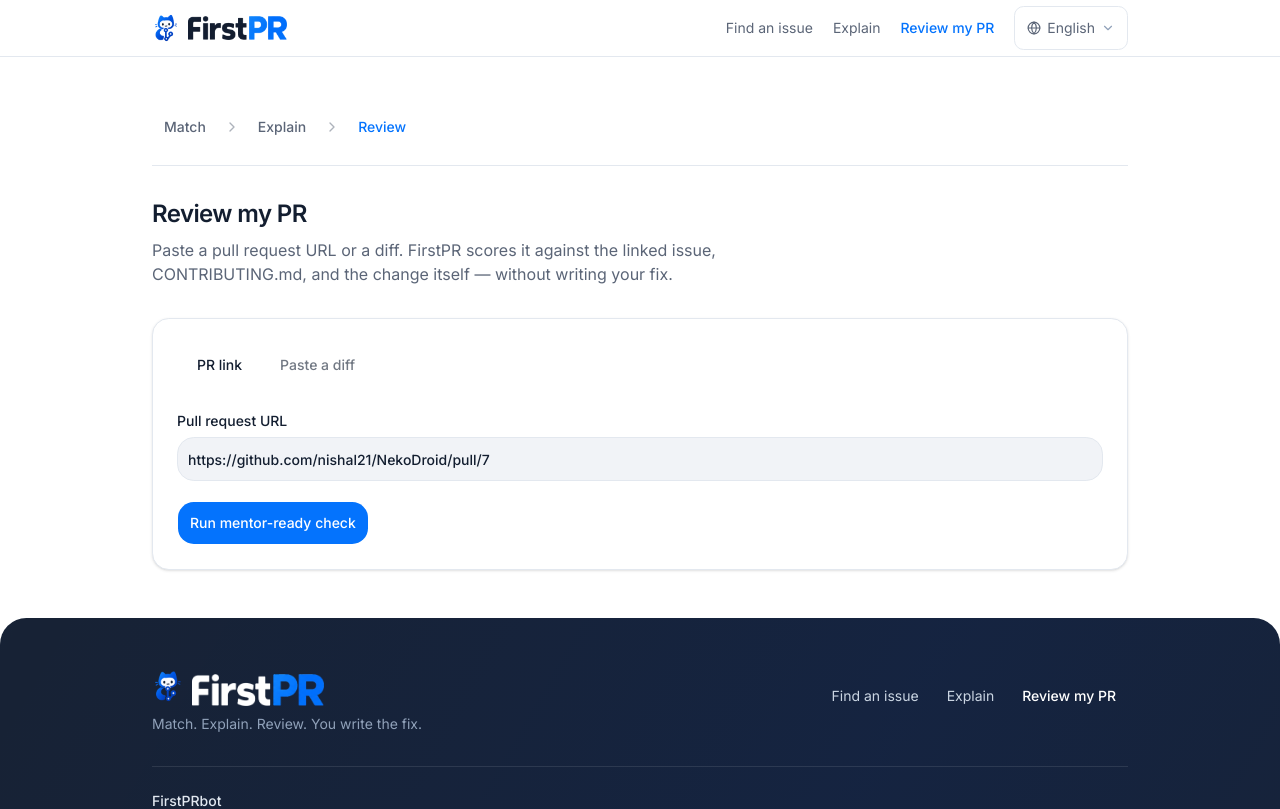
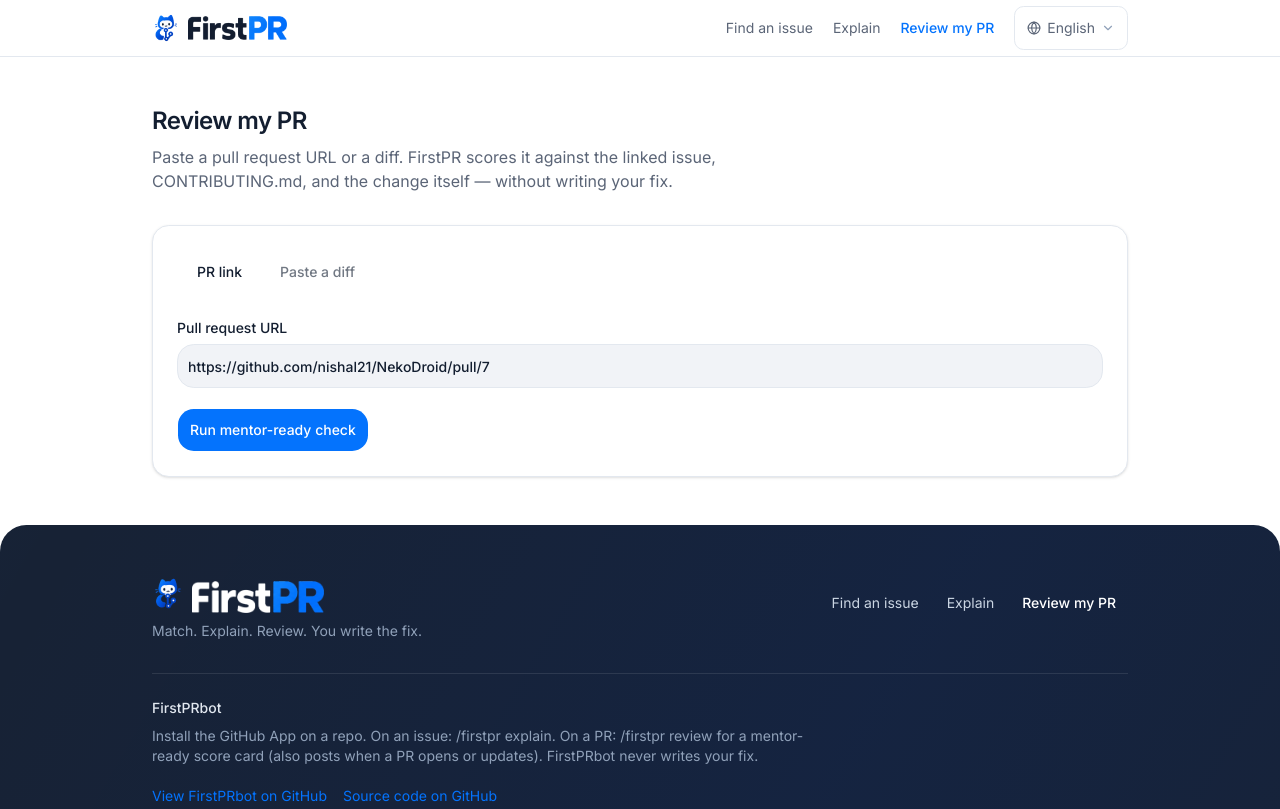
Before and after one commit to nishal21/firstpr, a Next.js app: page /review in a window 1280 px wide. Shown: the top 809 px of the page. Built offline with nearby package versions, Linux system fonts and the light colour scheme.

Commit message:
18theyyy fix

```diff
--- a/app/review/page.tsx
+++ b/app/review/page.tsx
@@ -1,7 +1,6 @@
 "use client";
 
 import { useEffect, useState } from "react";
-import { FlowProgress } from "@/components/flow-steps";
 import { useT } from "@/components/language-provider";
 import { SavedResultDot } from "@/components/saved-result-dot";
 import { ScoreCard } from "@/components/score-card";
@@ -99,8 +98,6 @@
 
   return (
     <section className="mx-auto max-w-5xl px-4 py-12 sm:px-6">
-      <FlowProgress current="review" />
-
       <h1 className="text-2xl font-semibold tracking-tight text-foreground">
         {t("review.title")}
       </h1>
--- a/components/flow-steps.tsx
+++ b/components/flow-steps.tsx
@@ -1,71 +1,6 @@
 "use client";
 
-import Link from "next/link";
-import { ChevronRight } from "lucide-react";
 import { useT } from "@/components/language-provider";
-import { cn } from "@/lib/utils";
-
-export type FlowStep = "match" | "explain" | "review";
-
-/**
- * Top progress for issue + review pages. Current step in primary.
- */
-export function FlowProgress({ current }: { current: FlowStep }) {
-  const t = useT();
-  const steps: { id: FlowStep; label: string; href: string }[] = [
-    { id: "match", label: t("flow.match"), href: "/" },
-    {
-      id: "explain",
-      label: t("flow.explain"),
-      href: "/issue/nishal21/NekoDroid/4",
-    },
-    { id: "review", label: t("flow.review"), href: "/review" },
-  ];
-  const currentIndex = steps.findIndex((s) => s.id === current);
-
-  return (
-    <nav
-      aria-label={t("nav.progress")}
-      className="mb-8 overflow-x-auto border-b border-border pb-4 [scrollbar-width:none] [-ms-overflow-style:none] [&::-webkit-scrollbar]:hidden"
-    >
-      <ol className="flex min-w-0 flex-nowrap items-center gap-1 text-sm snap-x snap-mandatory">
-        {steps.map((step, i) => {
-          const isCurrent = step.id === current;
-          const isPast = i < currentIndex;
-          return (
-            <li
-              key={step.id}
-              className="flex shrink-0 snap-start items-center gap-1"
-            >
-              {i > 0 ? (
-                <ChevronRight
-                  className="mx-0.5 size-4 shrink-0 text-muted-foreground/50"
-                  aria-hidden
-                />
-              ) : null}
-              <Link
-                href={step.href}
-                aria-current={isCurrent ? "step" : undefined}
-                className={cn(
-                  "inline-flex min-h-11 items-center rounded-md px-3 py-2 font-medium outline-none focus-visible:ring-2 focus-visible:ring-ring/40",
-                  isCurrent && "text-primary",
-                  isPast &&
-                    !isCurrent &&
-                    "text-muted-foreground hover:text-primary",
-                  !isPast &&
-                    !isCurrent &&
-                    "text-muted-foreground/70 hover:text-foreground",
-                )}
-              >
-                {step.label}
-              </Link>
-            </li>
-          );
-        })}
-      </ol>
-    </nav>
-  );
-}
 
 /** Landing strip: three steps with one line each. */
 export function LandingSteps() {
--- a/components/issue-explain.tsx
+++ b/components/issue-explain.tsx
@@ -4,7 +4,6 @@
 import Link from "next/link";
 import { Check, ExternalLink } from "lucide-react";
 import { DifficultyBadge } from "@/components/difficulty-badge";
-import { FlowProgress } from "@/components/flow-steps";
 import { HintLadder } from "@/components/hint-ladder";
 import { useT } from "@/components/language-provider";
 import { SavedResultDot } from "@/components/saved-result-dot";
@@ -139,7 +138,6 @@
   if (loading) {
     return (
       <section className="mx-auto max-w-5xl px-4 py-12 sm:px-6">
-        <FlowProgress current="explain" />
         <p className="mb-6 text-sm font-medium text-primary">
           {loadingSteps[stepIndex]}…
         </p>
@@ -160,7 +158,6 @@
   if (error || !data) {
     return (
       <section className="mx-auto max-w-5xl px-4 py-12 sm:px-6">
-        <FlowProgress current="explain" />
         <div className="rounded-xl border border-border bg-card p-6 shadow-sm">
           <p className="text-sm text-foreground break-words">
             {error || t("explain.somethingWrong")}
@@ -186,7 +183,6 @@
         show={fromCache}
         className="pointer-events-none absolute right-4 top-4 size-1.5 rounded-full bg-muted-foreground/40 sm:right-6"
       />
-      <FlowProgress current="explain" />
       <header className="min-w-0 space-y-3">
         <div className="flex min-w-0 flex-wrap items-center gap-2 text-sm text-muted-foreground">
           <span className="min-w-0 break-words">
```
Also changed, not shown: 2 other files (tests, documents, lock files or other folders).
